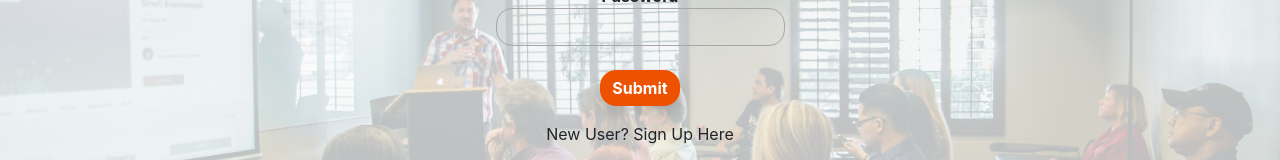
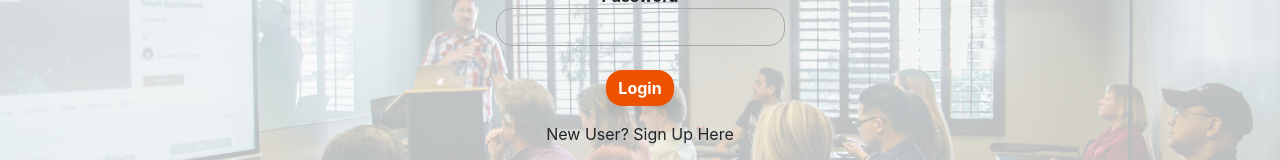
Before and after one commit to akshay-narkar/Find-Your-Course, a React (Create React App) app: page /login in a window 1280 px wide. Shown: the part 426-586 px from the top of the page. Built offline with nearby package versions, Linux system fonts and the light colour scheme; no server answers.

Commit message:
Change login button name

```diff
--- a/src/Components/Loginform.js
+++ b/src/Components/Loginform.js
@@ -23,7 +23,7 @@ export default function Loginform(props) {
                 <input type="password" className="form-control fw-bold" id="Password1" required />
               </label>
             </div>
-            <button type="submit" className="btn signing shadow fw-bold">Submit</button>
+            <button type="submit" className="btn signing shadow fw-bold">Login</button>
           </form>
           <div className="mt-3">
             <p className="mb-0">New User? Sign Up Here</p>
```
